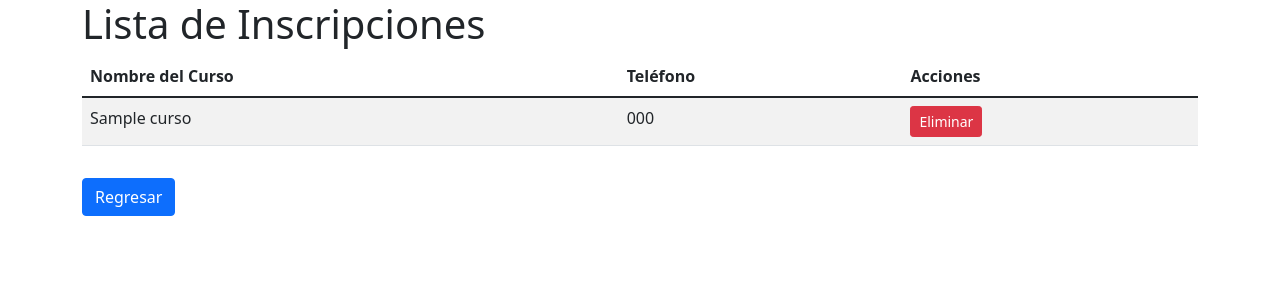
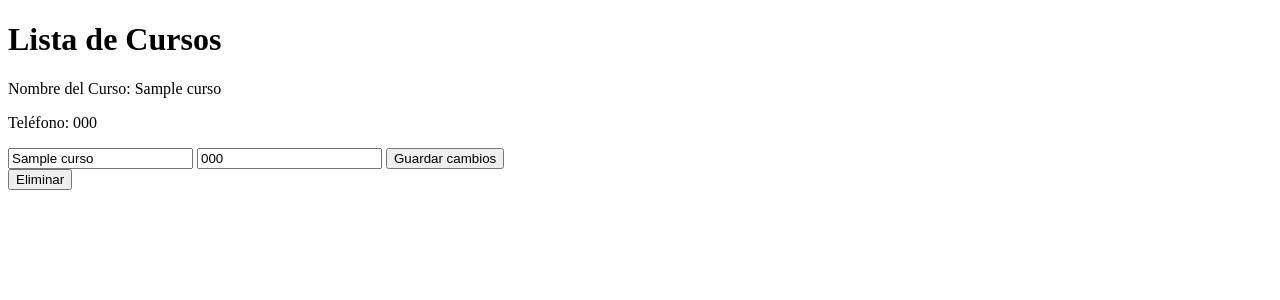
Before and after one commit to DarkBell1221/flaskPractica2J, a Flask app: page /registros in a window 1280 px wide. Shown: the top 300 px of the page. Run offline with Flask 3, Linux system fonts and the light colour scheme; tables that the repository leaves empty or names only in its code hold one stand-in row (values such as "Sample post"); some libraries are stand-ins or nearby versions.

Commit message:
Update inscripcion.html

```diff
--- a/templates/inscripcion.html
+++ b/templates/inscripcion.html
@@ -1,37 +1,57 @@
 <!DOCTYPE html>
-<html lang="es">
+<html lang="en">
 <head>
     <meta charset="UTF-8">
     <meta name="viewport" content="width=device-width, initial-scale=1.0">
-    <title>Registros de Inscripción</title>
-    <link href="https://cdn.jsdelivr.net/npm/bootstrap@5.1.3/dist/css/bootstrap.min.css" rel="stylesheet">
+    <title>Registros</title>
+    <script src="https://js.pusher.com/7.2/pusher.min.js"></script>
 </head>
 <body>
-    <div class="container">
-        <h1>Lista de Inscripciones</h1>
-        <table class="table table-striped">
-            <thead>
-                <tr>
-                    <th>Nombre del Curso</th>
-                    <th>Teléfono</th>
-                    <th>Acciones</th>
-                </tr>
-            </thead>
-            <tbody>
-                {% for registro in registros %}
-                    <tr>
-                        <td>{{ registro.Nombre_Curso }}</td>
-                        <td>{{ registro.Telefono }}</td>
-                        <td>
-                            <form action="/eliminar/{{ registro.Telefono }}" method="POST" style="display:inline;">
-                                <button type="submit" class="btn btn-danger btn-sm">Eliminar</button>
-                            </form>
-                        </td>
-                    </tr>
-                {% endfor %}
-            </tbody>
-        </table>
-        <a href="/" class="btn btn-primary mt-3">Regresar</a>
+
+<h1>Lista de Cursos</h1>
+<div id="registros-container">
+    {% for registro in registros %}
+    <div id="registro-{{ registro['Id_Cursos'] }}">
+        <p>Nombre del Curso: {{ registro['Nombre_Curso'] }}</p>
+        <p>Teléfono: {{ registro['Telefono'] }}</p>
+        <form action="/editar_registro/{{ registro['Id_Cursos'] }}" method="POST">
+            <input type="text" name="nombre_curso" value="{{ registro['Nombre_Curso'] }}">
+            <input type="text" name="telefono" value="{{ registro['Telefono'] }}">
+            <button type="submit">Guardar cambios</button>
+        </form>
+        <form action="/eliminar/{{ registro['Telefono'] }}" method="POST">
+            <button type="submit">Eliminar</button>
+        </form>
     </div>
+    {% endfor %}
+</div>
+
+<script>
+  // Configuración de Pusher
+  var pusher = new Pusher('e1d8c501f1496bf4614e', {
+    cluster: 'us2'
+  });
+
+  var channel = pusher.subscribe('registros');
+
+  // Escucha cuando se agregue un nuevo registro
+  channel.bind('nuevo', function(data) {
+    alert("Nuevo registro añadido: " + data.nombre_curso + ", " + data.telefono);
+    // Actualiza la interfaz con el nuevo curso (puedes usar código para añadir dinámicamente)
+  });
+
+  // Escucha cuando se edite un registro
+  channel.bind('editar', function(data) {
+    alert("Registro actualizado: " + data.nombre_curso + ", " + data.telefono);
+    // Actualiza la interfaz con los datos editados
+  });
+
+  // Escucha cuando se elimine un registro
+  channel.bind('eliminar', function(data) {
+    alert("Registro eliminado con teléfono: " + data.telefono);
+    // Remueve el registro eliminado de la interfaz
+  });
+</script>
+
 </body>
 </html>
```
